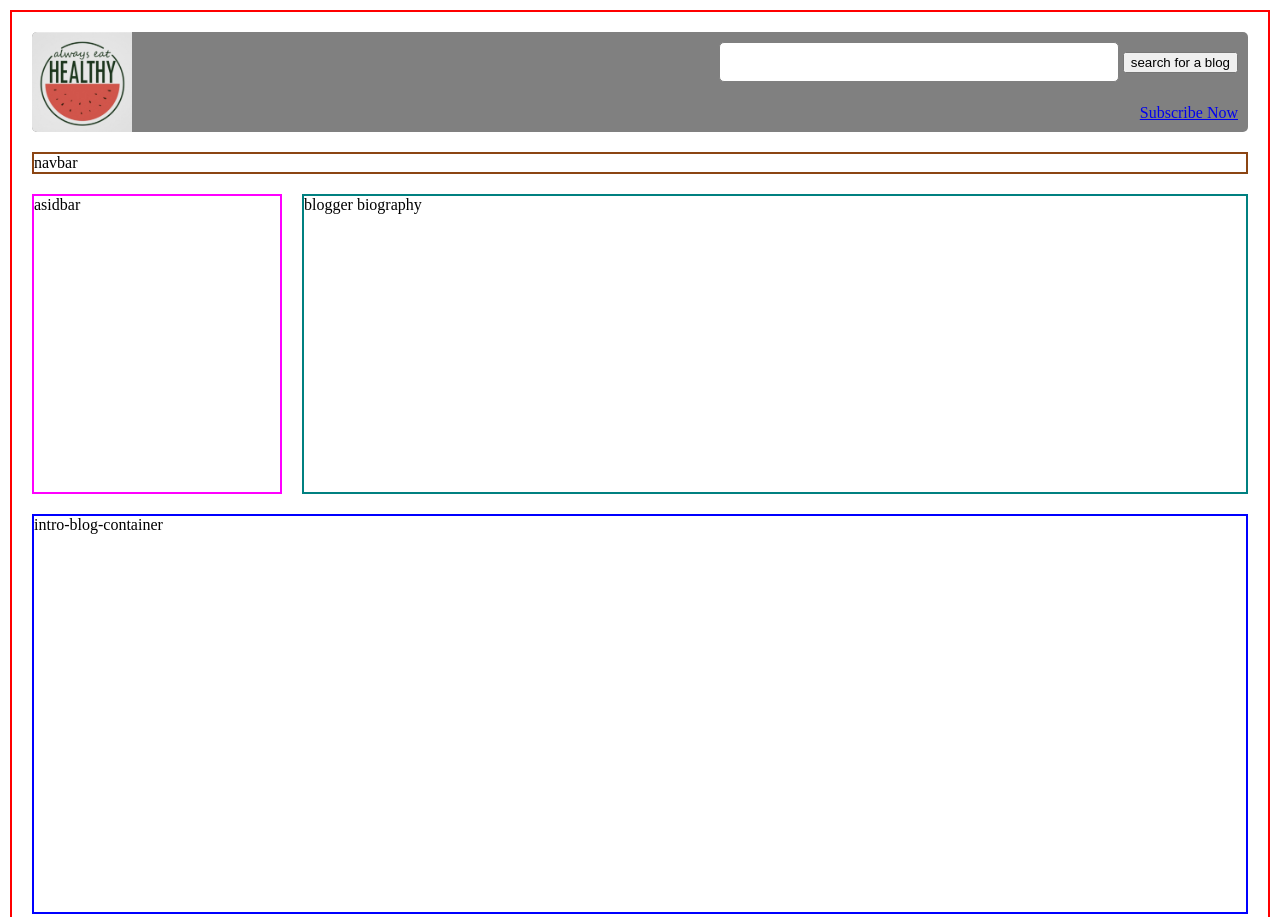
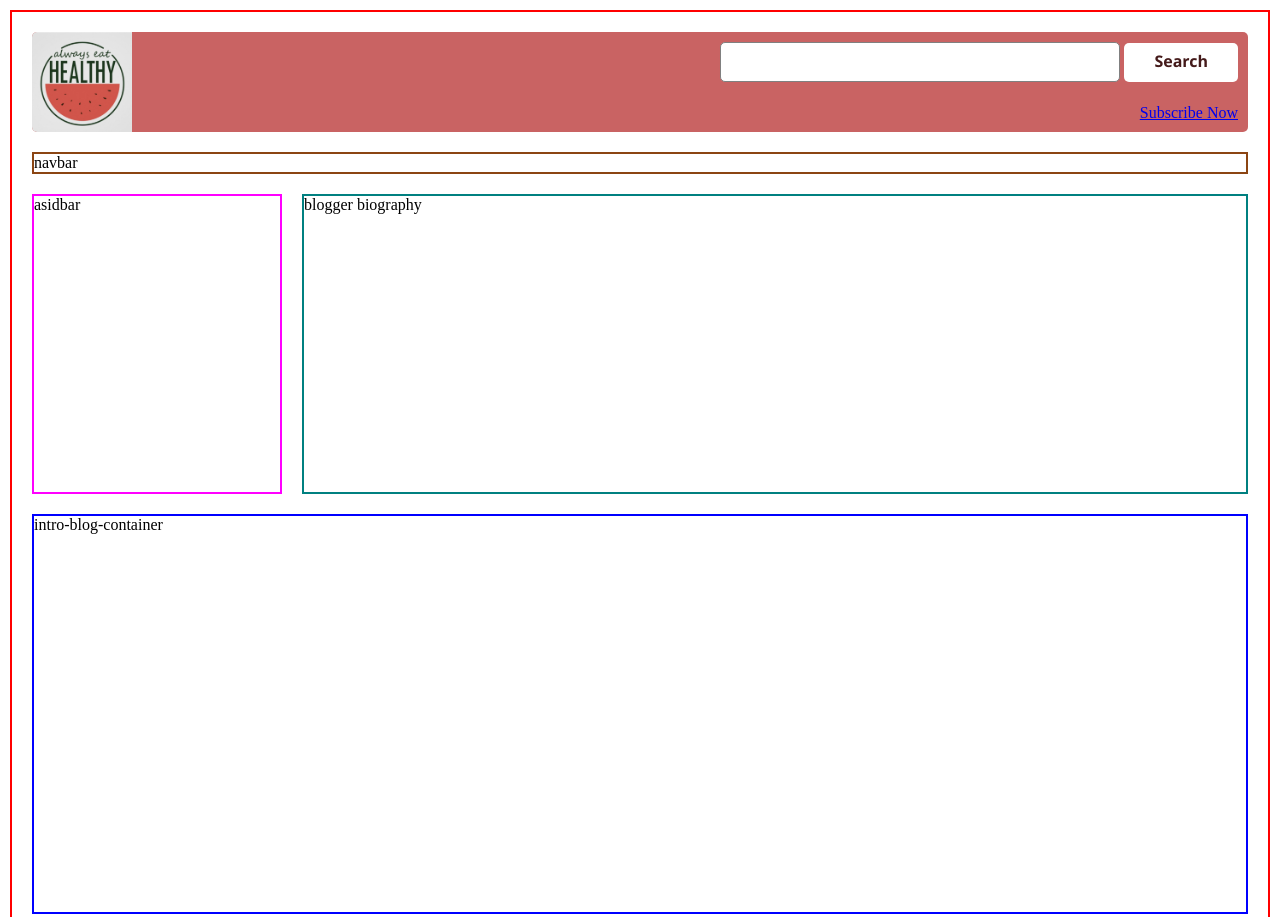
Before and after one commit to Barhome/blog-project, a plain HTML site: page index.html in a window 1280 px wide. Shown: the top 917 px of the page. Drawn offline with Linux system fonts and the light colour scheme.

Commit message:
style:Styling search blog button

```diff
--- a/css/app.css
+++ b/css/app.css
@@ -1,6 +1,7 @@
 * {
   margin: 0;
   box-sizing: border-box;
+  outline: none;
 }
 body {
   display: grid;
@@ -24,7 +25,7 @@ body {
   justify-content: space-between;
   grid-area: hd;
   border-radius: 5px;
-  background-color: gray;
+  background-color: rgb(178, 34, 34, 0.7);
 }
 
 .logo {
@@ -55,6 +56,21 @@ body {
 .search-input:focus {
   outline: none;
 }
+
+.search-btn {
+  padding: 7px 30px 10px 30px;
+  font: 600 16px "segoe ui";
+  color: rgb(48, 1, 1, 0.9);
+  border: none;
+  border-radius: 5px;
+  background-color: white;
+}
+.search-btn:hover {
+  background-color: firebrick;
+  color: white;
+  font-weight: 900;
+  margin-left: 5px;
+}
 .navbar-container {
   border: solid saddlebrown 2px;
   grid-area: nav;
--- a/index.html
+++ b/index.html
@@ -16,7 +16,7 @@
       <div class="blog-search-subscribe">
         <div class="blog-search">
           <input type="text" class="search-input" />
-          <button class="search-btn">search for a blog</button>
+          <button class="search-btn">Search</button>
         </div>
         <a href="#">Subscribe Now</a>
       </div>
```
